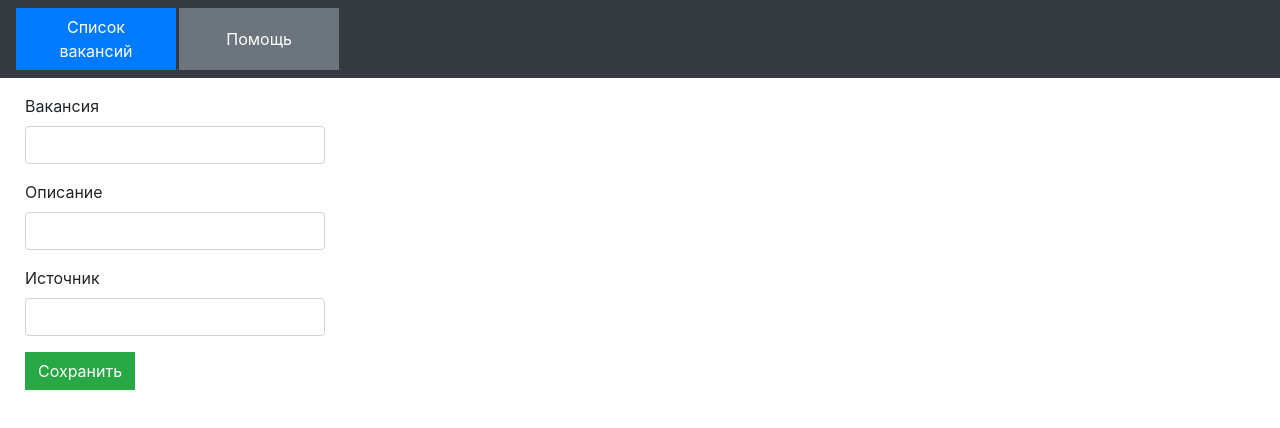
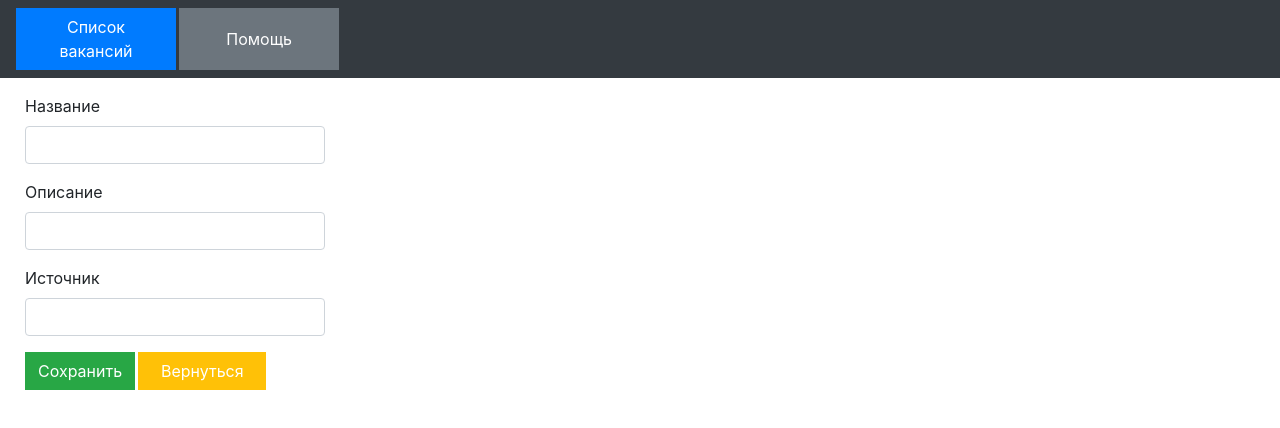
Before and after one commit to cherepakhin/tutorial_frontend, a React (Create React App) app: page /add in a window 1280 px wide. Shown: the top 428 px of the page. Built offline with nearby package versions, Linux system fonts and the light colour scheme.

Commit message:
добавлена кнопка "Вернуться" в диалог добавления вакансии

```diff
--- a/src/components/add-vacancy.component.js
+++ b/src/components/add-vacancy.component.js
@@ -1,7 +1,8 @@
 import React, { Component } from "react";
 import VacancyService from "../services/vacancy.service";
+import { withRouter } from '../common/with-router';
 
-export default class AddVacancy extends Component {
+class AddVacancy extends Component {
   constructor(props) {
     super(props);
     this.onChangeTitle = this.onChangeTitle.bind(this);
@@ -9,6 +10,7 @@ export default class AddVacancy extends Component {
     this.onChangeSource = this.onChangeSource.bind(this);
     this.saveVacancy = this.saveVacancy.bind(this);
     this.newVacancy = this.newVacancy.bind(this);
+    this.goBack = this.goBack.bind(this);
 
     this.state = {
       n: -1,
@@ -75,6 +77,11 @@ export default class AddVacancy extends Component {
     });
   }
 
+  goBack() {
+    console.log("goBack");
+    this.props.router.navigate('/vacancy');
+  }
+
   render() {
     return (
       <div className="submit-form">
@@ -88,7 +95,7 @@ export default class AddVacancy extends Component {
         ) : (
           <div>
             <div className="form-group">
-              <label htmlFor="title">Вакансия</label>
+              <label htmlFor="title">Название</label>
               <input
                 type="text"
                 className="form-control"
@@ -129,9 +136,21 @@ export default class AddVacancy extends Component {
             <button onClick={this.saveVacancy} className="btn btn-success">
               Сохранить
             </button>
+            <button
+                  type="submit"
+                  id="id_btn_return"
+                  className="btn btn-warning btn-8em text-center margin-left-space"
+                  onClick={this.goBack}
+            >Вернуться</button>
           </div>
         )}
       </div>
     );
   }
 }
+
+export {
+    AddVacancy as AddVacancyForTest
+};
+
+export default withRouter(AddVacancy);
```
